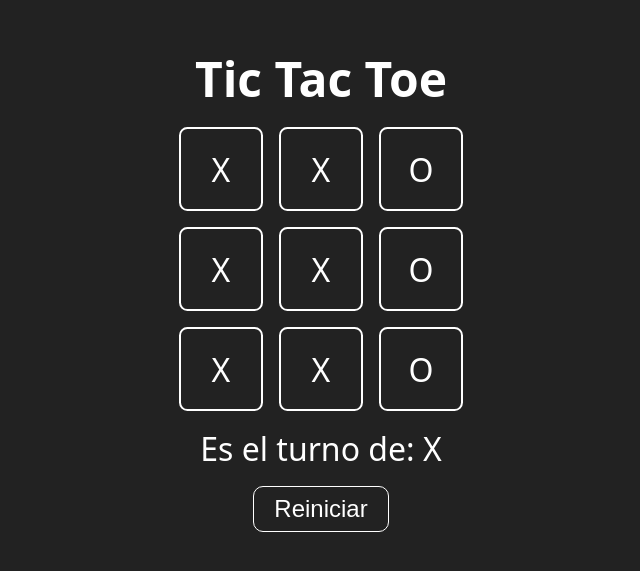
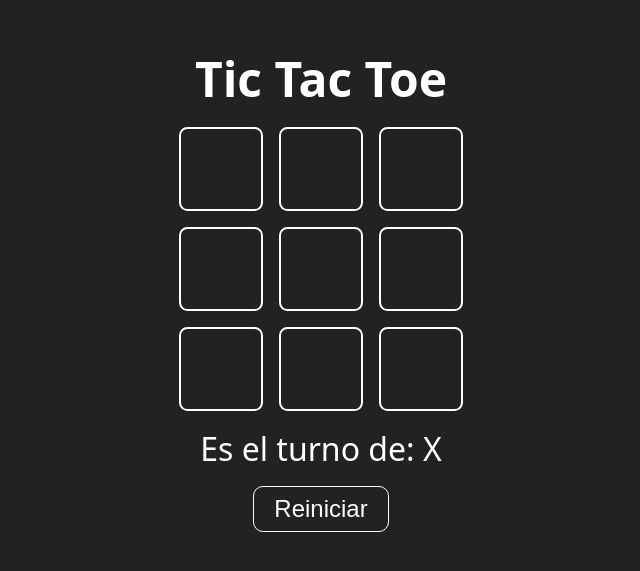
Before and after one commit to Gtifaro/01-tictactoe, a React (Vite) app: page / in a window 1280 px wide. Shown: the part 111-682 px from the top of the page, without its empty margins (319-959 px from the left). Built offline with nearby package versions, Linux system fonts and the light colour scheme.

Commit message:
feat: Add play status and change board render

```diff
--- a/src/App.jsx
+++ b/src/App.jsx
@@ -1,25 +1,42 @@
-import './App.css'
+import { useState } from "react";
+import "./App.css";
 
 function App() {
+  const [board, setBoard] = useState(Array(9).fill(null))
+  const [turn, setTurn] = useState("X")
+  const updateBoard = (initialboard, initialTurn, cell) => {
+    let newBoard = [...initialboard]
+    newBoard[cell] = initialTurn
+    let newTurn = initialTurn == "X" ? "O" : "X"
+    setBoard(newBoard)
+    setTurn(newTurn)
+
+  }
+
+  const handleClick = (id) => {
+    updateBoard(board, turn, id)
+  };
 
   return (
-    <main className='tic_container'>
-      <h1 className='tic_title'>Tic Tac Toe</h1>
-      <div className='tic_board'>
-        <span className='board_cell'>X</span>
-        <span className='board_cell'>X</span>
-        <span className='board_cell'>O</span>
-        <span className='board_cell'>X</span>
-        <span className='board_cell'>X</span>
-        <span className='board_cell'>O</span>
-        <span className='board_cell'>X</span>
-        <span className='board_cell'>X</span>
-        <span className='board_cell'>O</span>
+    <main className="tic_container">
+      <h1 className="tic_title">Tic Tac Toe</h1>
+      <div className="tic_board">
+        {board.map((cell, idx) => {
+          return (
+            <span
+              key={`tic-cell-${idx}`}
+              onClick={() => handleClick(idx)}
+              className="board_cell"
+            >
+              {cell}
+            </span>
+          );
+        })}
       </div>
-      <h2 className='tic_nextTurn'>Es el turno de: X</h2>
-      <button className='tic_restart'>Reiniciar</button>
+      <h2 className="tic_nextTurn">Es el turno de: X</h2>
+      <button className="tic_restart">Reiniciar</button>
     </main>
-  )
+  );
 }
 
-export default App
+export default App;
```
